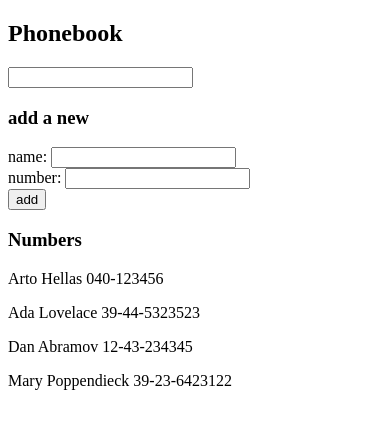
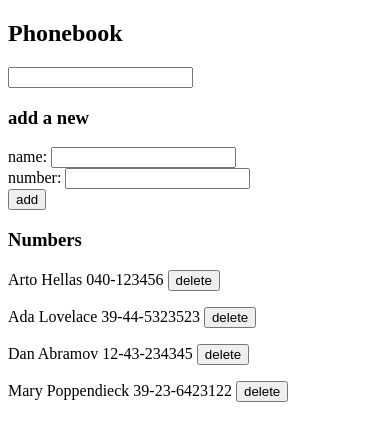
Before and after one commit to rrgarre/FullStackOpen-Garre, a React (Vite) app in the folder part02/phonebook/: page / in a window 390 px wide. Shown: the top 440 px of the page. Built offline with nearby package versions, Linux system fonts and the light colour scheme; data requests are answered from the project's data file.

Commit message:
2.14: phonebook step 9

```diff
--- a/part02/phonebook/db.json
+++ b/part02/phonebook/db.json
@@ -3,22 +3,22 @@
     {
       "name": "Arto Hellas",
       "number": "040-123456",
-      "id": 1
+      "id": "1"
     },
     {
       "name": "Ada Lovelace",
       "number": "39-44-5323523",
-      "id": 2
+      "id": "2"
     },
     {
       "name": "Dan Abramov",
       "number": "12-43-234345",
-      "id": 3
+      "id": "3"
     },
     {
       "name": "Mary Poppendieck",
       "number": "39-23-6423122",
-      "id": 4
+      "id": "4"
     }
   ]
 }
--- a/part02/phonebook/src/App.jsx
+++ b/part02/phonebook/src/App.jsx
@@ -38,6 +38,16 @@
       })
   }
 
+  const deletePerson = id => {
+    if(confirm(`Borrar la persona ${id}`)){
+      personService
+        .remove(id)
+        .then(response => {
+          setPersons(persons.filter(p => p.id !== id))
+        })
+    }
+  }
+
   const personsToShow = persons.filter((person) => {
     const currentName = person.name.toLowerCase()
     const currentSearch = search.toLowerCase()
@@ -57,7 +67,10 @@
         setNewNumber={setNewNumber}
       />
       <h3>Numbers</h3>
-      <ListPersons personsToShow={personsToShow}/>
+      <ListPersons
+        personsToShow={personsToShow}
+        deletePerson={deletePerson}
+      />
     </div>
   )
 }
--- a/part02/phonebook/src/components/DetailPerson.jsx
+++ b/part02/phonebook/src/components/DetailPerson.jsx
@@ -1,6 +1,6 @@
-const DetailPerson = ({person}) => {
+const DetailPerson = ({person, deletePerson}) => {
   return (
-    <p>{person.name} {person.number}</p>
+    <p>{person.name} {person.number} <button onClick={()=>deletePerson(person.id)}>delete</button></p>
   )
 }
 
--- a/part02/phonebook/src/components/ListPersons.jsx
+++ b/part02/phonebook/src/components/ListPersons.jsx
@@ -1,10 +1,14 @@
 import DetailPerson from "./DetailPerson"
 
-const ListPersons = ({personsToShow}) => {
+const ListPersons = ({personsToShow, deletePerson}) => {
   return (
     <div>
       {
-        personsToShow.map(person=><DetailPerson key={person.id} person={person} />)
+        personsToShow.map(person=><DetailPerson
+          key={person.id}
+          person={person}
+          deletePerson={()=>deletePerson(person.id)}
+        />)
       }
     </div>
   )
--- a/part02/phonebook/src/services/persons.js
+++ b/part02/phonebook/src/services/persons.js
@@ -13,4 +13,10 @@
     .then(response => response.data)
 }
 
-export default { getAll, create }
+const remove = id => {
+  return axios
+    .delete(`${baseUrl}/${id}`)
+    .then(response => response.data)
+}
+
+export default { getAll, create, remove }
```
